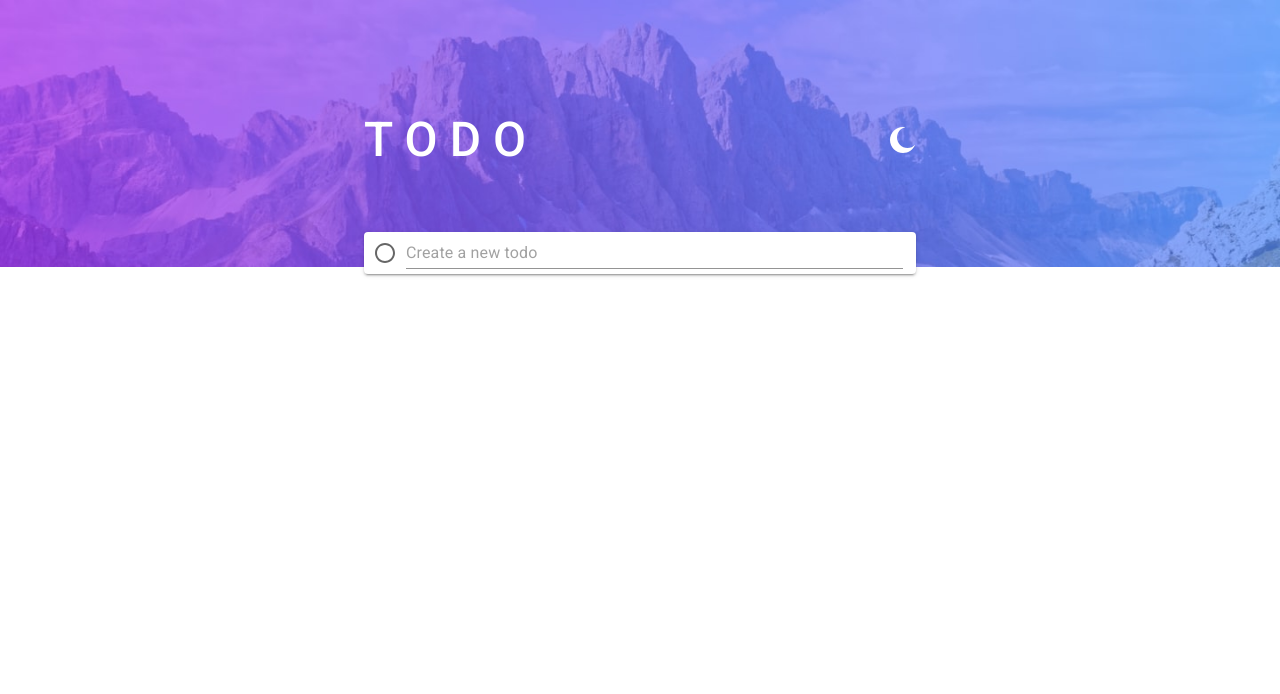
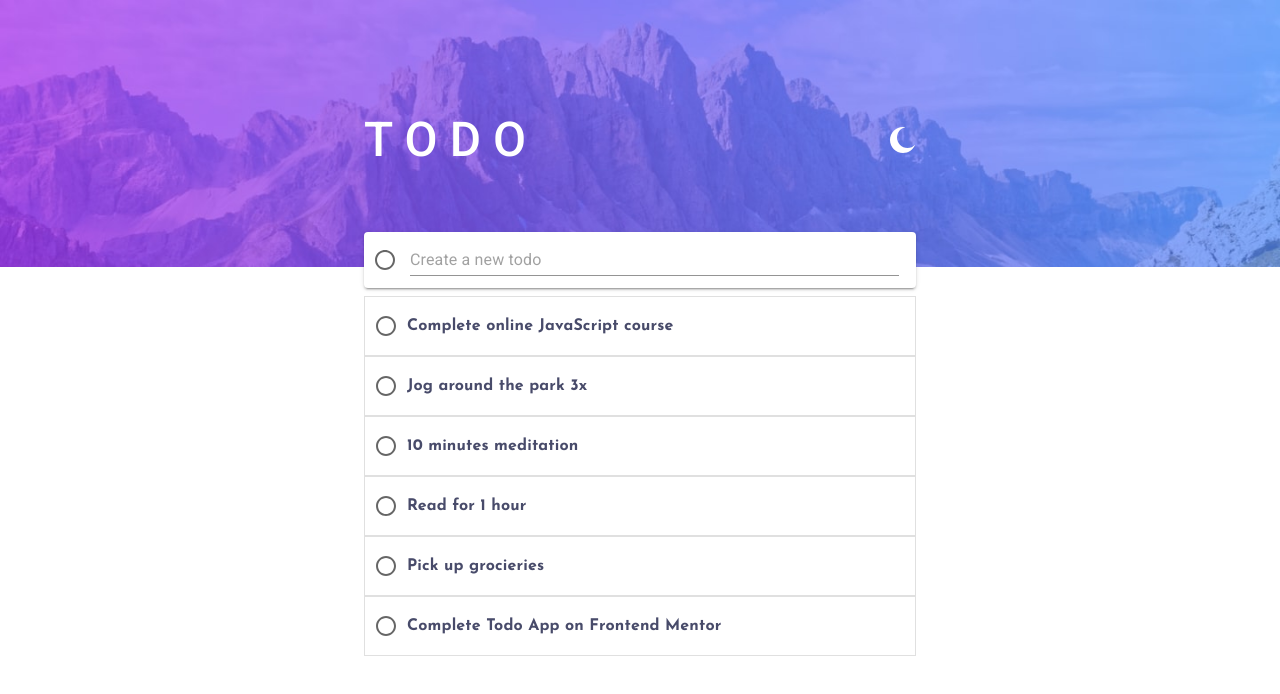
Before and after one commit to shalash23/todo-frontendmenor, a React (Vite) app: page / in a window 1280 px wide. Shown: the top 694 px of the page. Built offline with nearby package versions, Linux system fonts and the light colour scheme.

Commit message:
doing great with material ui

```diff
--- /dev/null
+++ b/data.json
@@ -0,0 +1,32 @@
+[
+    {
+        "id":"1",
+        "task":"Complete online JavaScript course",
+        "completed":true
+    },
+    {
+        "id":"2",
+        "task":"Jog around the park 3x",
+        "completed":false
+    },
+    {
+        "id":"3",
+        "task":"10 minutes meditation",
+        "completed":false
+    },
+    {
+        "id":"4",
+        "task":"Read for 1 hour",
+        "completed":false
+    },
+    {
+        "id":"5",
+        "task":"Pick up grocieries",
+        "completed":false
+    },
+    {
+        "id":"6",
+        "task":"Complete Todo App on Frontend Mentor",
+        "completed":false
+    }
+]
--- a/src/App.jsx
+++ b/src/App.jsx
@@ -1,13 +1,23 @@
 import React from "react";
 import Header from "./Components/Header";
 import "./App.css";
-import { Container } from "@mui/material";
+import { Container, Box } from "@mui/material";
+import Todos from "./Components/Todos";
+import TodoList from "./Components/TodoList";
 
 const App = () => {
   return (
     <main>
       <Container>
         <Header />
+        <Container
+          maxWidth={"sm"}
+          sx={{
+            paddingTop: 1,
+          }}
+        >
+          <TodoList />
+        </Container>
       </Container>
     </main>
   );
--- a/src/Components/InputTodo.jsx
+++ b/src/Components/InputTodo.jsx
@@ -21,6 +21,8 @@ const InputTodo = () => {
           variant="standard"
           sx={{
             width: "90%",
+            paddingX: 0.5,
+            paddingY: 1.5,
           }}
           placeholder="Create a new todo"
         />
--- /dev/null
+++ b/src/Components/TodoList.jsx
@@ -0,0 +1,19 @@
+import React from "react";
+import Todos from "./Todos";
+import todoJson from "../../data.json";
+
+const TodoList = () => {
+  return (
+    <div>
+      {todoJson.map((todo) => {
+        return (
+          <div key={todo.id}>
+            <Todos todo={todo} />
+          </div>
+        );
+      })}
+    </div>
+  );
+};
+
+export default TodoList;
--- /dev/null
+++ b/src/Components/Todos.jsx
@@ -0,0 +1,37 @@
+import React from "react";
+import { Paper, Typography } from "@mui/material";
+import InputCheckbox from "./InputCheckbox";
+
+const Todos = ({ todo }) => {
+  return (
+    <Paper
+      elevation={12}
+      variant="outlined"
+      square
+      sx={{
+        width: "100%",
+        // paddingX: 1,
+        // paddingY: 2,
+        paddingY: 1,
+        display: "flex",
+        alignItems: "center",
+        justifyContent: "flex-start",
+      }}
+    >
+      <InputCheckbox />
+      <Typography
+        variant="body1"
+        component="p"
+        sx={{
+          color: "hsl(235, 19%, 35%)",
+          fontFamily: "Josefin Sans",
+          fontWeight: 600,
+        }}
+      >
+        {todo.task}
+      </Typography>
+    </Paper>
+  );
+};
+
+export default Todos;
```
